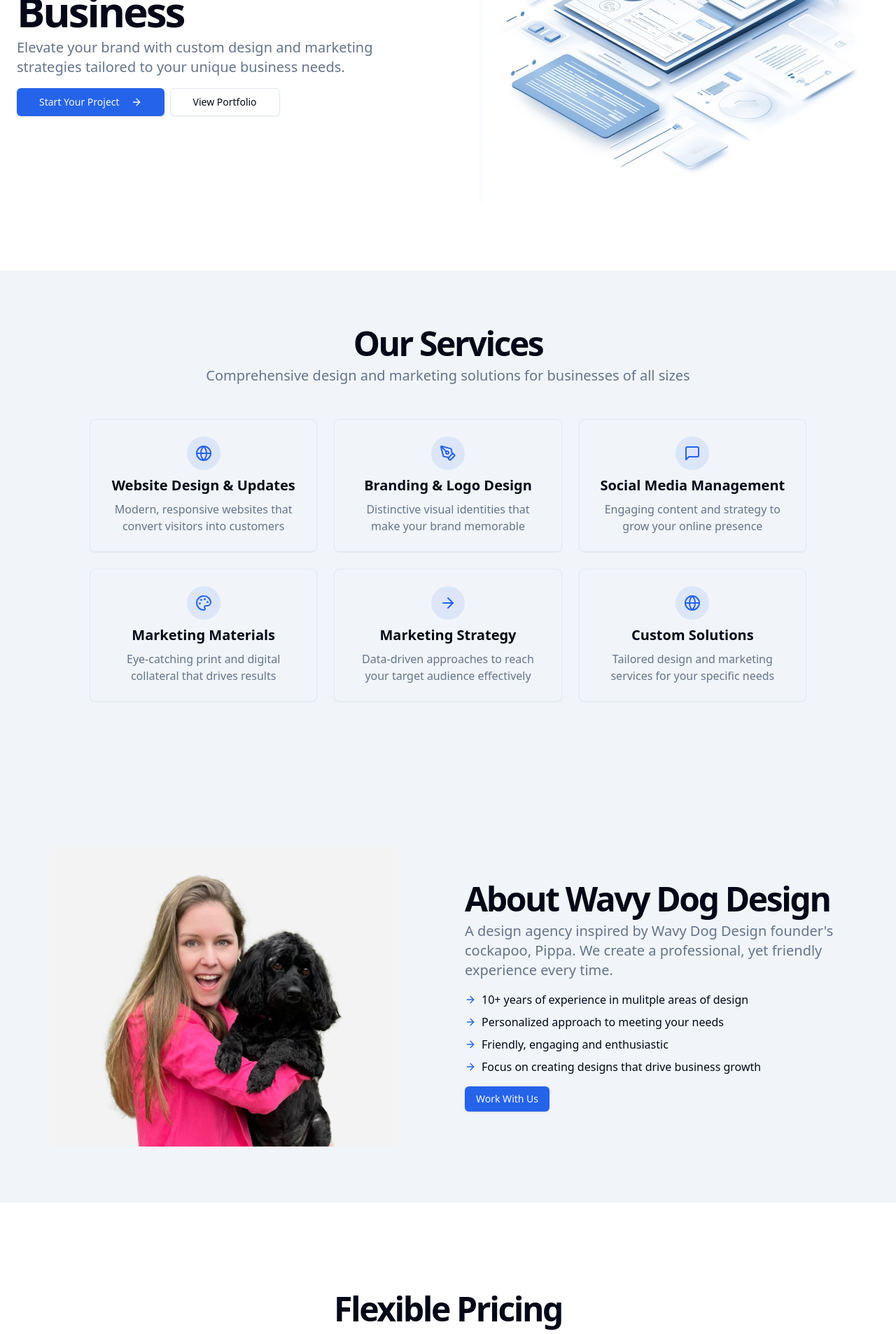
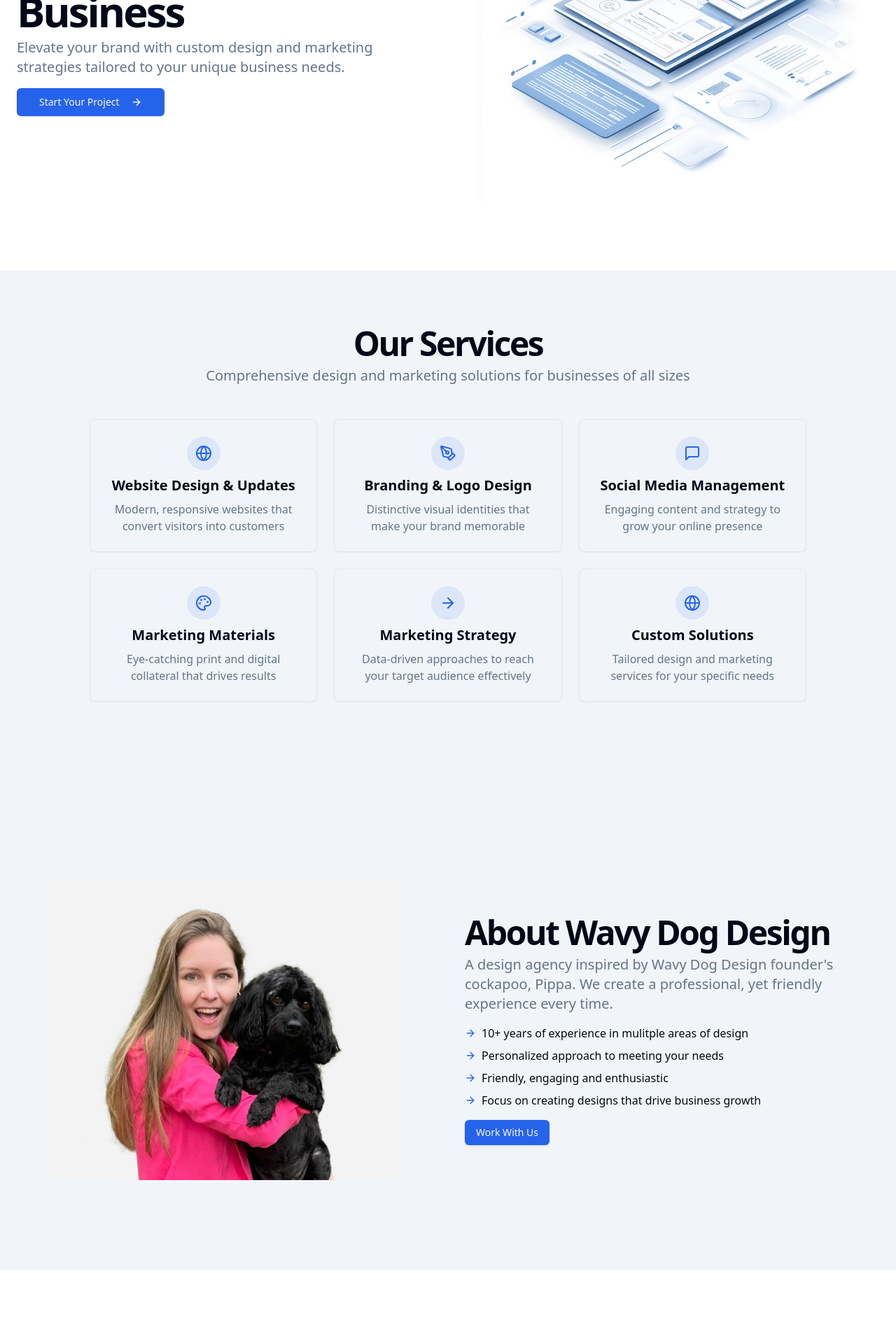
Before and after one commit to cmwayand/wavydogdesign, a Next.js app: page / in a window 1280 px wide. Shown: the part 420-2327 px from the top of the page at 70% size. Built offline with nearby package versions, Linux system fonts and the light colour scheme.

Commit message:
button hide

```diff
--- a/app/page.tsx
+++ b/app/page.tsx
@@ -80,9 +80,9 @@
 											Start Your Project <ArrowRight className="ml-2 h-4 w-4" />
 										</Link>
 									</Button>
-									<Button variant="outline" size="lg" asChild>
+									{/* <Button variant="outline" size="lg" asChild>
 										<Link href="#portfolio">View Portfolio</Link>
-									</Button>
+									</Button> */}
 								</div>
 							</div>
 							<div className="flex items-center justify-center">
@@ -212,7 +212,7 @@
 					</div>
 				</section> */}
 
-				<section id="about" className="w-full py-8 md:py-16 lg:py-20 bg-muted">
+				<section id="about" className="w-full py-12 md:py-24 lg:py-32 bg-muted">
 					<div className="container px-4 md:px-6">
 						<div className="grid gap-6 lg:grid-cols-2 lg:gap-12">
 							<div className="flex items-center justify-center">
```
